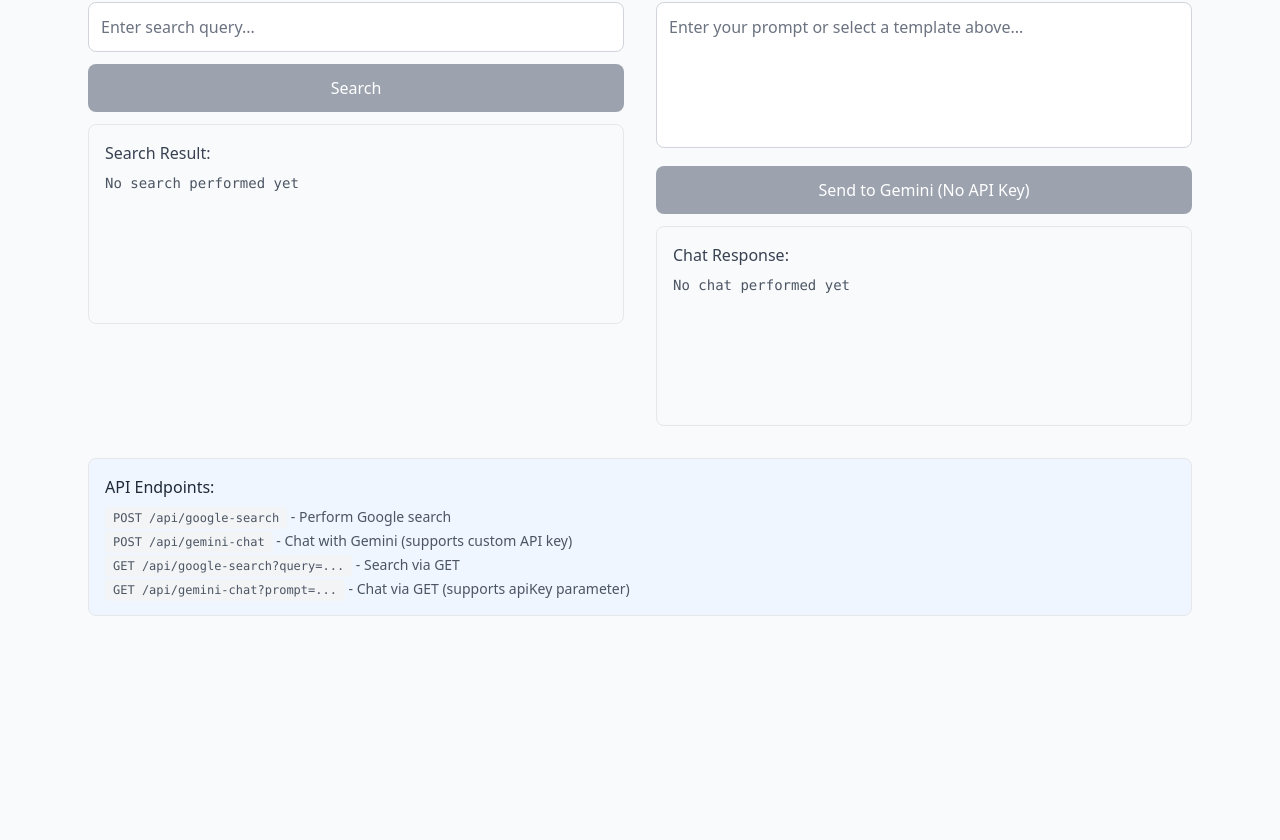
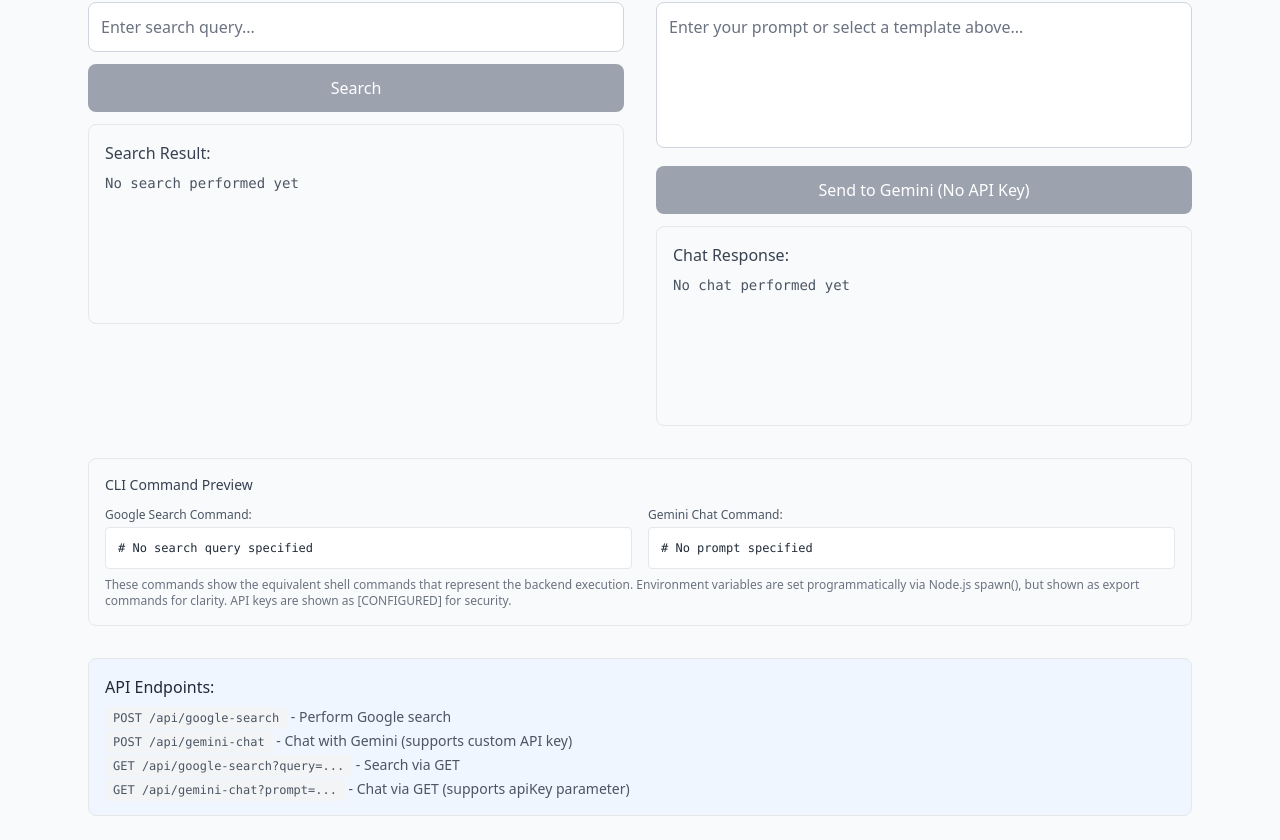
Before and after one commit to nobu007/mcp-gemini-cli, a Next.js app: page / in a window 1280 px wide. Shown: the part 648-1488 px from the top of the page. Before the commit the page ends 1288 px from the top, so only its background shows below. Built offline with nearby package versions, Linux system fonts and the light colour scheme.

Commit message:
feat: add CLI command preview section for Google Search and Gemini Chat

```diff
--- a/app/page.tsx
+++ b/app/page.tsx
@@ -451,6 +451,43 @@
         </div>
       </div>
 
+      {/* CLI Command Preview Section */}
+      <div className="mt-8 p-4 bg-gray-50 dark:bg-gray-800 rounded-lg border border-gray-200 dark:border-gray-700">
+        <h3 className="text-sm font-medium text-gray-700 dark:text-gray-300 mb-3">
+          CLI Command Preview
+        </h3>
+        <div className="grid md:grid-cols-2 gap-4">
+          {/* Search Command Preview */}
+          <div>
+            <div className="block text-xs text-gray-600 dark:text-gray-400 mb-1">
+              Google Search Command:
+            </div>
+            <div className="p-3 bg-white dark:bg-gray-700 rounded border font-mono text-xs overflow-x-auto">
+              <pre className="whitespace-pre-wrap text-gray-800 dark:text-gray-200">
+                {searchCommandPreview.fullCommand}
+              </pre>
+            </div>
+          </div>
+
+          {/* Chat Command Preview */}
+          <div>
+            <div className="block text-xs text-gray-600 dark:text-gray-400 mb-1">
+              Gemini Chat Command:
+            </div>
+            <div className="p-3 bg-white dark:bg-gray-700 rounded border font-mono text-xs overflow-x-auto">
+              <pre className="whitespace-pre-wrap text-gray-800 dark:text-gray-200">
+                {chatCommandPreview.fullCommand}
+              </pre>
+            </div>
+          </div>
+        </div>
+        <p className="mt-2 text-xs text-gray-500 dark:text-gray-400">
+          These commands show the equivalent shell commands that represent the backend execution.
+          Environment variables are set programmatically via Node.js spawn(), but shown as export commands for clarity.
+          API keys are shown as [CONFIGURED] for security.
+        </p>
+      </div>
+
       <div className="mt-8 p-4 bg-primary-50 dark:bg-gray-800 rounded-lg border border-primary-200 dark:border-gray-700">
         <h3 className="font-medium mb-2 text-gray-800 dark:text-gray-200">
           API Endpoints:
--- a/lib/cli-preview.ts
+++ b/lib/cli-preview.ts
@@ -68,17 +68,17 @@
     environment.GEMINI_API_KEY = "[CONFIGURED]";
   }
 
-  // Build the full command string for display
-  const envPrefix =
+  // Build the full command string for display (more accurate to Node.js spawn execution)
+  const envCommands =
     Object.keys(environment).length > 0
       ? `${Object.entries(environment)
-          .map(([key, value]) => `${key}=${value}`)
-          .join(" ")} `
+          .map(([key, value]) => `export ${key}=${value}`)
+          .join(" && ")} && `
       : "";
 
   const cdPrefix = workingDirectory ? `cd "${workingDirectory}" && ` : "";
   const escapedArgs = args.map((arg) => (arg.includes(" ") ? `"${arg}"` : arg));
-  const fullCommand = `${cdPrefix}${envPrefix}${baseCommand} ${escapedArgs.join(" ")}`;
+  const fullCommand = `${cdPrefix}${envCommands}${baseCommand} ${escapedArgs.join(" ")}`;
 
   return {
     command: baseCommand,
@@ -131,17 +131,17 @@
     environment.GEMINI_API_KEY = "[CONFIGURED]";
   }
 
-  // Build the full command string for display
-  const envPrefix =
+  // Build the full command string for display (more accurate to Node.js spawn execution)
+  const envCommands =
     Object.keys(environment).length > 0
       ? `${Object.entries(environment)
-          .map(([key, value]) => `${key}=${value}`)
-          .join(" ")} `
+          .map(([key, value]) => `export ${key}=${value}`)
+          .join(" && ")} && `
       : "";
 
   const cdPrefix = workingDirectory ? `cd "${workingDirectory}" && ` : "";
   const escapedArgs = args.map((arg) => (arg.includes(" ") ? `"${arg}"` : arg));
-  const fullCommand = `${cdPrefix}${envPrefix}${baseCommand} ${escapedArgs.join(" ")}`;
+  const fullCommand = `${cdPrefix}${envCommands}${baseCommand} ${escapedArgs.join(" ")}`;
 
   return {
     command: baseCommand,
```
